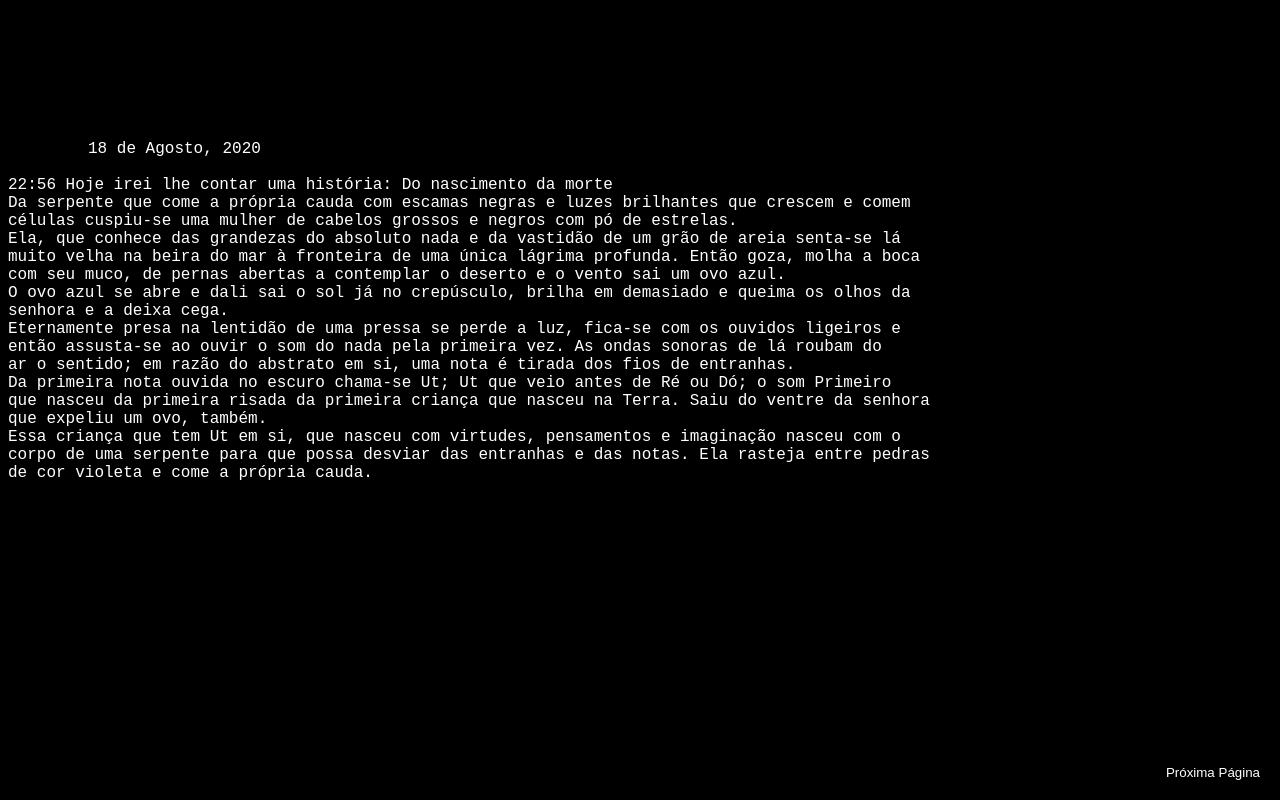
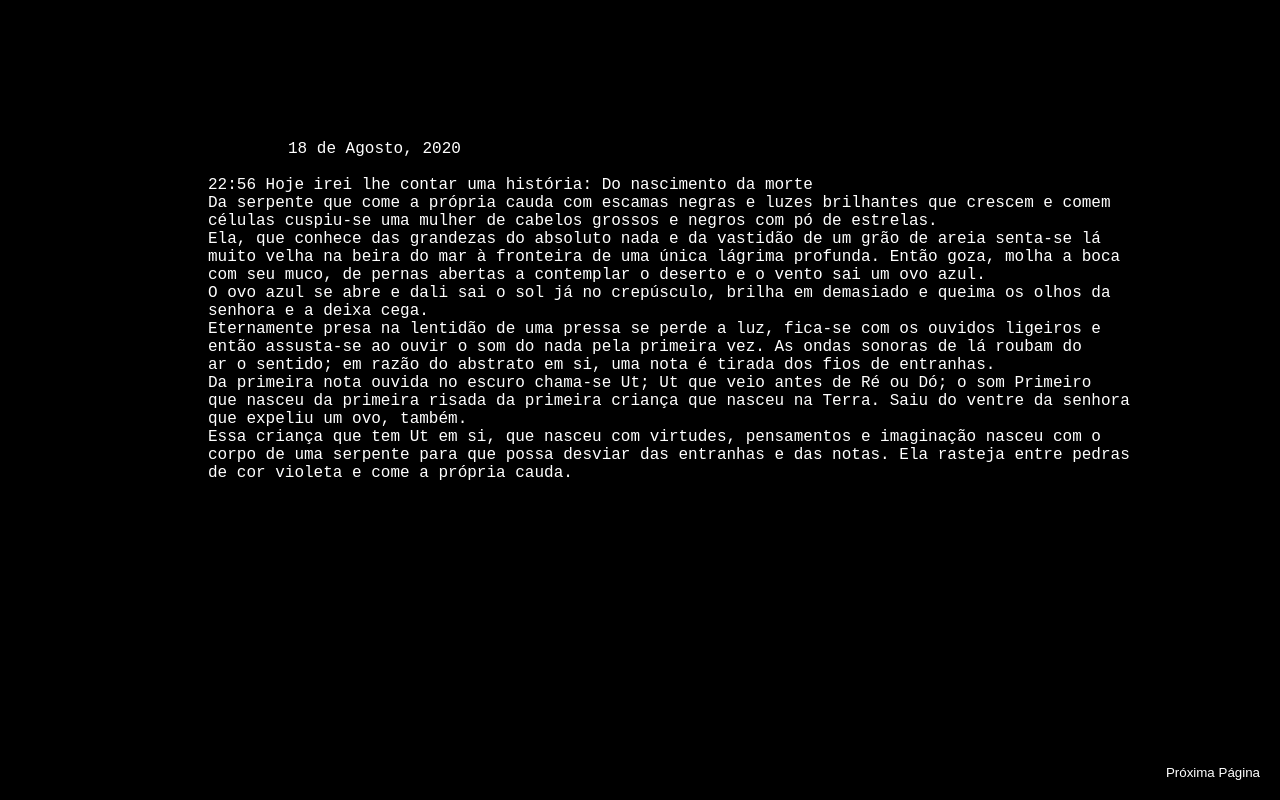
Before and after one commit to Nikitenk0/Ut, a plain HTML site: page index.html in a window 1280 px wide. Drawn offline with Linux system fonts and the light colour scheme.

Commit message:
Update StyleSheet.css

```diff
--- a/styles/StyleSheet.css
+++ b/styles/StyleSheet.css
@@ -9,9 +9,11 @@ h1   {
 p {
 	color: white;
 	text-indent: 5em;
-	font-family: courier new;]
-	margin-left: 200px;
+	font-family: courier new;
+	margin: 50px 200px;
+	<!--left: 200px;
 	margin-top: 50px;
+	-->
 }
 .fixedButton{
 	position: fixed;
```
